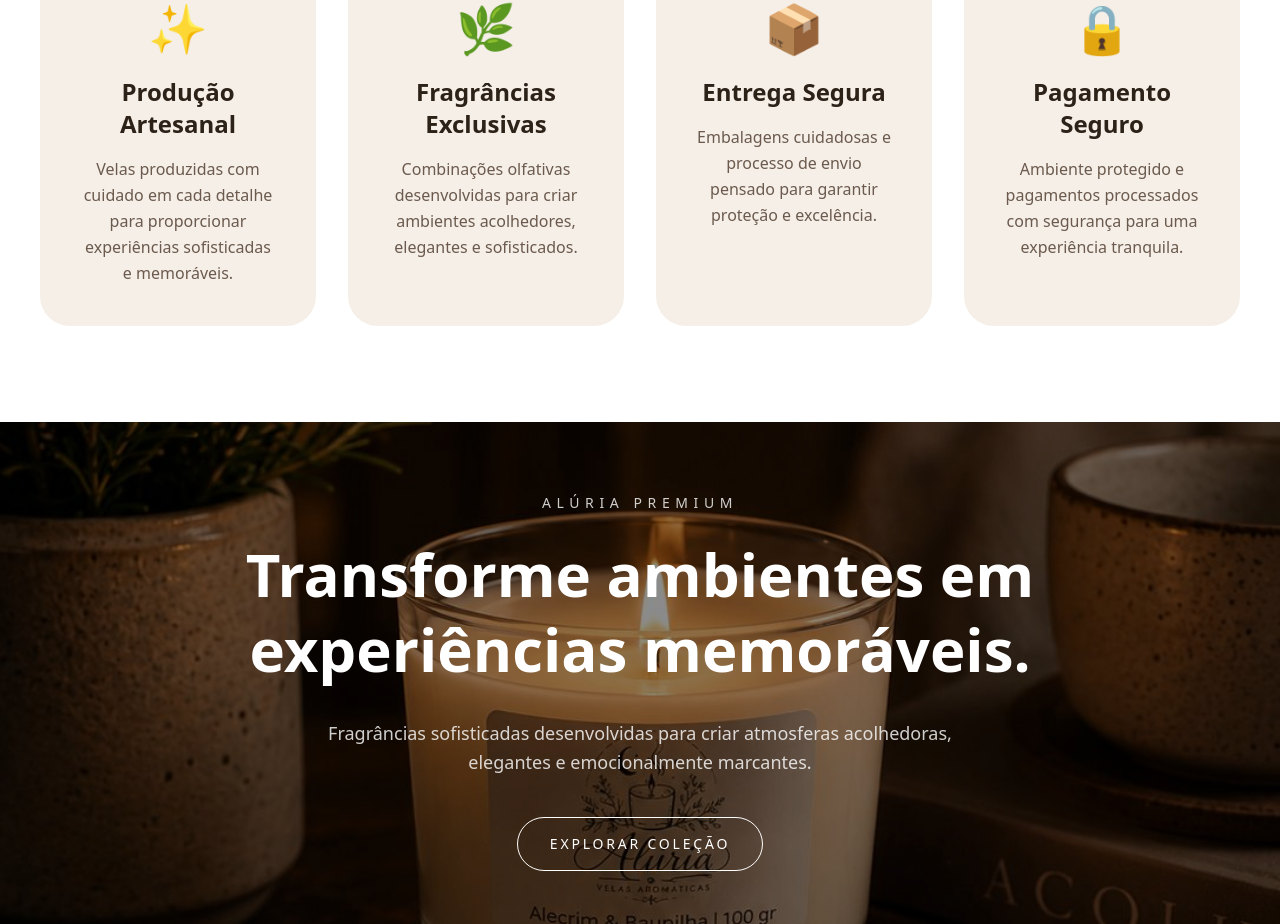
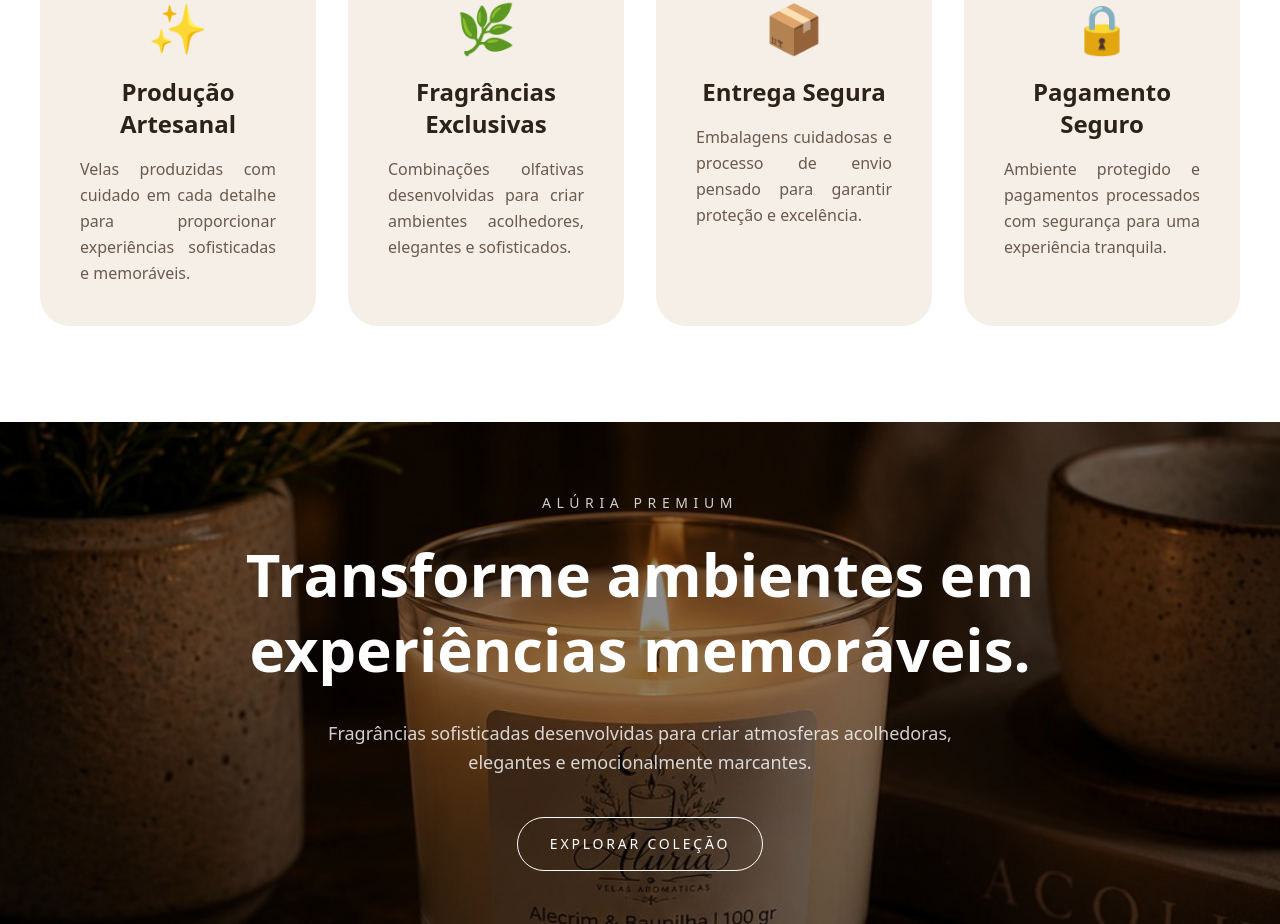
Before and after one commit to leandroroesler/aluria-premium-clean, a Next.js app: page / in a window 1280 px wide. Shown: the part 3680-4604 px from the top of the page. Built offline with nearby package versions, Linux system fonts and the light colour scheme.

Commit message:
melhoria texto

```diff
--- a/app/page.tsx
+++ b/app/page.tsx
@@ -329,7 +329,7 @@ export default function Home() {
                 Produção Artesanal
               </h3>
 
-              <p className="leading-relaxed text-[#6b5a4d]">
+              <p className="leading-relaxed text-[#6b5a4d] text-justify">
                 Velas produzidas com cuidado em cada detalhe para proporcionar experiências sofisticadas e memoráveis.
               </p>
 
@@ -345,7 +345,7 @@ export default function Home() {
                 Fragrâncias Exclusivas
               </h3>
 
-              <p className="leading-relaxed text-[#6b5a4d]">
+              <p className="leading-relaxed text-[#6b5a4d] text-justify">
                 Combinações olfativas desenvolvidas para criar ambientes acolhedores, elegantes e sofisticados.
               </p>
 
@@ -361,7 +361,7 @@ export default function Home() {
                 Entrega Segura
               </h3>
 
-              <p className="leading-relaxed text-[#6b5a4d]">
+              <p className="leading-relaxed text-[#6b5a4d] text-justify">
                 Embalagens cuidadosas e processo de envio pensado para garantir proteção e excelência.
               </p>
 
@@ -377,7 +377,7 @@ export default function Home() {
                 Pagamento Seguro
               </h3>
 
-              <p className="leading-relaxed text-[#6b5a4d]">
+              <p className="leading-relaxed text-[#6b5a4d] text-justify">
                 Ambiente protegido e pagamentos processados com segurança para uma experiência tranquila.
               </p>
 
@@ -554,7 +554,7 @@ export default function Home() {
                   {product.title}
                 </h2>
 
-                <p className="mb-6 leading-relaxed text-[#6b5a4d]">
+                <p className="mb-6 leading-relaxed text-[#6b5a4d] text-justify">
                   {product.description}
                 </p>
 
@@ -565,7 +565,7 @@ export default function Home() {
                       Notas Olfativas
                     </h4>
 
-                    <p className="leading-relaxed text-[#6b5a4d]">
+                    <p className="leading-relaxed text-[#6b5a4d] text-justify">
                       {product.notes}
                     </p>
                   </div>
```
